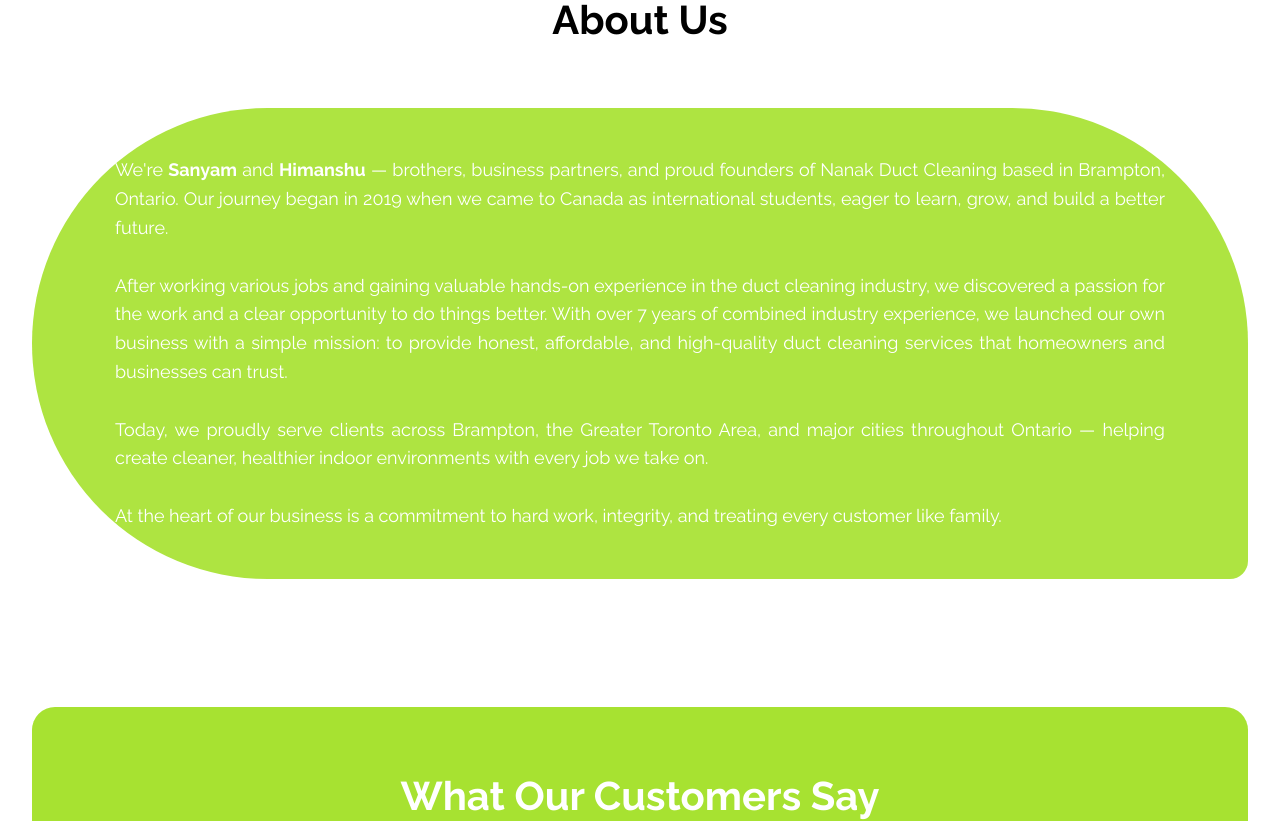
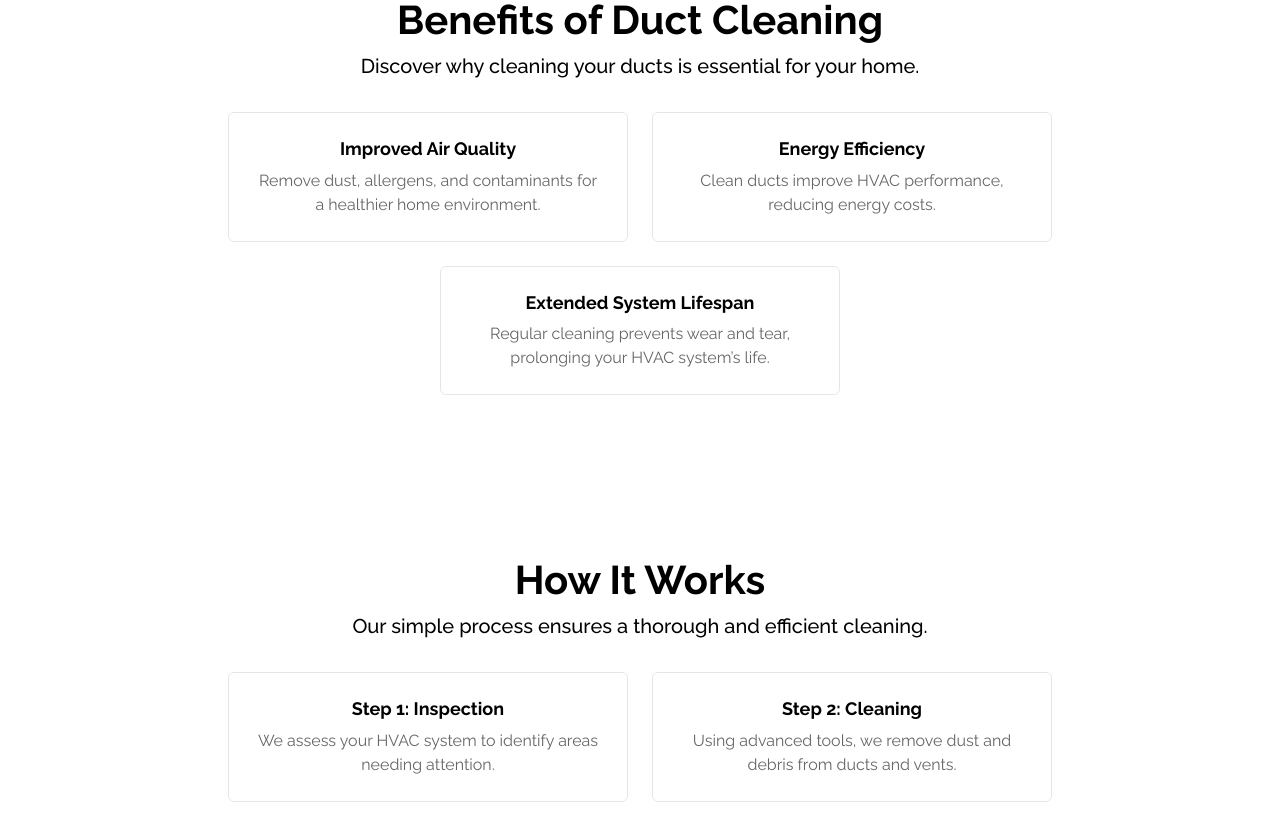
Before and after one commit to ayuktha63/nanak, a Next.js app: page / in a window 1280 px wide. Shown: the part 1720-2541 px from the top of the page. Built offline with nearby package versions, Linux system fonts and the light colour scheme.

Commit message:
added 2 new sections benifts and working from gtp

```diff
--- a/src/app/home.css
+++ b/src/app/home.css
@@ -285,6 +285,142 @@
   max-width: 100%;
 }
 
+/* Benefits Section Styles */
+.benefits-section {
+  padding: 4rem 1rem;
+  text-align: center;
+  width: 100%;
+  max-width: 1440px;
+  margin: 0 auto;
+  box-sizing: border-box;
+}
+
+.benefits-title {
+  color: #000;
+  font-family: 'Raleway', sans-serif;
+  font-size: clamp(28px, 7vw, 40px);
+  font-style: normal;
+  font-weight: 700;
+  line-height: 1.2;
+  text-align: center;
+  margin-bottom: 0.5rem;
+}
+
+.benefits-subtitle {
+  color: #000;
+  font-family: 'Raleway', sans-serif;
+  font-size: clamp(16px, 4vw, 20px);
+  font-style: normal;
+  font-weight: 500;
+  line-height: 1.4;
+  text-align: center;
+  margin-top: 0;
+  margin-bottom: 2rem;
+}
+
+.benefits-container {
+  display: flex;
+  flex-wrap: wrap;
+  gap: 1.5rem;
+  justify-content: center;
+  width: 100%;
+}
+
+.benefit-card {
+  width: 100%;
+  max-width: 400px;
+  padding: 1.5rem;
+  border-radius: 6px;
+  border: 1px solid rgba(0, 0, 0, 0.10);
+  box-sizing: border-box;
+}
+
+.benefit-heading {
+  color: #000;
+  font-family: 'Raleway', sans-serif;
+  font-size: clamp(16px, 4vw, 18px);
+  font-weight: 700;
+  line-height: 1.3;
+  margin-top: 0;
+  margin-bottom: 0.5rem;
+}
+
+.benefit-description {
+  color: #666;
+  font-family: 'Raleway', sans-serif;
+  font-size: clamp(14px, 3.5vw, 16px);
+  line-height: 1.5;
+  margin: 0;
+}
+
+/* How It Works Section Styles */
+.how-it-works-section {
+  padding: 4rem 1rem;
+  text-align: center;
+  width: 100%;
+  max-width: 1440px;
+  margin: 0 auto;
+  box-sizing: border-box;
+}
+
+.how-it-works-title {
+  color: #000;
+  font-family: 'Raleway', sans-serif;
+  font-size: clamp(28px, 7vw, 40px);
+  font-style: normal;
+  font-weight: 700;
+  line-height: 1.2;
+  text-align: center;
+  margin-bottom: 0.5rem;
+}
+
+.how-it-works-subtitle {
+  color: #000;
+  font-family: 'Raleway', sans-serif;
+  font-size: clamp(16px, 4vw, 20px);
+  font-style: normal;
+  font-weight: 500;
+  line-height: 1.4;
+  text-align: center;
+  margin-top: 0;
+  margin-bottom: 2rem;
+}
+
+.how-it-works-container {
+  display: flex;
+  flex-wrap: wrap;
+  gap: 1.5rem;
+  justify-content: center;
+  width: 100%;
+}
+
+.how-it-works-step {
+  width: 100%;
+  max-width: 400px;
+  padding: 1.5rem;
+  border-radius: 6px;
+  border: 1px solid rgba(0, 0, 0, 0.10);
+  box-sizing: border-box;
+}
+
+.how-it-works-heading {
+  color: #000;
+  font-family: 'Raleway', sans-serif;
+  font-size: clamp(16px, 4vw, 18px);
+  font-weight: 700;
+  line-height: 1.3;
+  margin-top: 0;
+  margin-bottom: 0.5rem;
+}
+
+.how-it-works-description {
+  color: #666;
+  font-family: 'Raleway', sans-serif;
+  font-size: clamp(14px, 3.5vw, 16px);
+  line-height: 1.5;
+  margin: 0;
+}
+
 /* About Us Section Styles */
 .about-us-section {
   display: flex;
@@ -548,32 +684,28 @@
   background-color: #333;
 }
 
-.map-section {
-  padding: 2rem 0;
+/* Areas We Serve Section Styles */
+.areas-we-serve {
+  padding: 4rem 2rem;
+  background-color: #AEE441;
+  border-radius: 23px 300px 300px 23px;
   width: 100%;
-  max-width: 1440px;
-  margin: 0 auto;
+  max-width: 1358px;
+  margin: 2rem auto;
+  flex-shrink: 0;
+  display: flex;
+  flex-direction: column;
+  justify-content: center;
+  align-items: center;
+  color: #fff;
+  text-align: center;
   box-sizing: border-box;
 }
 
-.map-container {
-  display: flex;
-  justify-content: center;
-  width: 100%;
-  padding-top: 2rem;
-}
-
-.map-container iframe {
-  width: 100%;
-  max-width: 1100px;
-  height: 300px;
-  border: 0;
-}
-
-/* Areas We Serve Section Styles */
 .areas-title {
   color: rgba(0, 0, 0, 0.76);
   text-align: center;
+  font-family: 'Raleway', sans-serif;
   font-size: 2.5rem;
   font-weight: 700;
   margin-top: 2rem;
@@ -581,24 +713,6 @@
   width: 100%;
   max-width: 1440px;
   padding: 0 2rem;
-  box-sizing: border-box;
-}
-
-.areas-we-serve {
-  padding: 0 2rem;
-  background-color: #AEE441;
-  border-radius: 23px 300px 300px 23px;
-  width: 100%;
-  max-width: 1358px;
-  height: 428px;
-  margin: 2rem auto 10rem auto;
-  flex-shrink: 0;
-  display: flex;
-  flex-direction: column;
-  justify-content: center;
-  align-items: center;
-  color: #fff;
-  text-align: center;
   box-sizing: border-box;
 }
 
@@ -620,6 +734,7 @@
 
 .areas-column p {
   margin: 0;
+  font-family: 'Raleway', sans-serif;
   font-size: 1rem;
   font-weight: 500;
 }
@@ -681,6 +796,14 @@
 
   .services-container {
     flex-wrap: nowrap;
+  }
+
+  .benefits-container {
+    flex-direction: row;
+  }
+
+  .how-it-works-container {
+    flex-direction: row;
   }
 
   .contact-content-wrapper {
@@ -776,8 +899,52 @@
     max-width: 100%;
   }
 
-  .big-service-image {
-    display: none;
+  .benefits-section {
+    padding: 3rem 1rem;
+    max-width: 100%;
+  }
+
+  .benefits-title {
+    font-size: clamp(24px, 6vw, 32px);
+    line-height: 1.2;
+  }
+
+  .benefits-subtitle {
+    font-size: clamp(14px, 3.5vw, 16px);
+    line-height: 1.4;
+  }
+
+  .how-it-works-section {
+    padding: 3rem 1rem;
+    max-width: 100%;
+  }
+
+  .how-it-works-title {
+    font-size: clamp(24px, 6vw, 32px);
+    line-height: 1.2;
+  }
+
+  .how-it-works-subtitle {
+    font-size: clamp(14px, 3.5vw, 16px);
+    line-height: 1.4;
+  }
+
+  .benefits-container {
+    flex-direction: column;
+    align-items: center;
+  }
+
+  .how-it-works-container {
+    flex-direction: column;
+    align-items: center;
+  }
+
+  .benefit-card {
+    max-width: 100%;
+  }
+
+  .how-it-works-step {
+    max-width: 100%;
   }
 
   .about-us-section {
@@ -820,10 +987,6 @@
     max-width: 100%;
   }
 
-  .map-section {
-    max-width: 100%;
-  }
-
   .areas-title {
     max-width: 100%;
     padding: 0 1rem;
@@ -833,6 +996,14 @@
 
 @media (min-width: 768px) {
   .services-section {
+    padding: 4rem 2rem;
+  }
+
+  .benefits-section {
+    padding: 4rem 2rem;
+  }
+
+  .how-it-works-section {
     padding: 4rem 2rem;
   }
 
@@ -916,6 +1087,14 @@
     padding: 4rem 2rem;
   }
 
+  .benefits-section {
+    padding: 4rem 2rem;
+  }
+
+  .how-it-works-section {
+    padding: 4rem 2rem;
+  }
+
   .about-us-section {
     padding: 4rem 2rem;
   }
@@ -933,7 +1112,7 @@
   }
 
   .areas-we-serve {
-    padding: 0 2rem;
+    padding: 4rem 2rem;
     max-width: 1358px;
   }
 
@@ -969,6 +1148,14 @@
     padding: 3rem 1rem;
   }
 
+  .benefits-section {
+    padding: 3rem 1rem;
+  }
+
+  .how-it-works-section {
+    padding: 3rem 1rem;
+  }
+
   .service-box {
     padding: 0.75rem;
   }
@@ -976,6 +1163,14 @@
   .service-image-container {
     width: 100px;
     height: 100px;
+  }
+
+  .benefit-card {
+    padding: 0.75rem;
+  }
+
+  .how-it-works-step {
+    padding: 0.75rem;
   }
 
   .about-us-section {
@@ -1000,12 +1195,10 @@
   }
 
   .areas-we-serve {
-    height: auto;
     padding: 1.5rem;
   }
 
   .areas-list {
-    flex-direction: column;
     gap: 1rem;
   }
 
--- a/src/app/page.js
+++ b/src/app/page.js
@@ -60,6 +60,38 @@
   },
 ];
 
+// Data for the benefits section
+const benefitsData = [
+  {
+    title: "Improved Air Quality",
+    description: "Remove dust, allergens, and contaminants for a healthier home environment.",
+  },
+  {
+    title: "Energy Efficiency",
+    description: "Clean ducts improve HVAC performance, reducing energy costs.",
+  },
+  {
+    title: "Extended System Lifespan",
+    description: "Regular cleaning prevents wear and tear, prolonging your HVAC system’s life.",
+  },
+];
+
+// Data for the how it works section
+const howItWorksData = [
+  {
+    step: "Step 1: Inspection",
+    description: "We assess your HVAC system to identify areas needing attention.",
+  },
+  {
+    step: "Step 2: Cleaning",
+    description: "Using advanced tools, we remove dust and debris from ducts and vents.",
+  },
+  {
+    step: "Step 3: Final Check",
+    description: "We ensure your system is clean and functioning optimally.",
+  },
+];
+
 // Reusable component for the accordion-style FAQ
 const FaqItem = ({ question, answer, isOpen, onClick }) => {
   return (
@@ -106,7 +138,27 @@
   );
 };
 
-// Services Section Component with Updated Layout
+// Reusable component for benefits card
+const BenefitCard = ({ title, description }) => {
+  return (
+    <div className="benefit-card">
+      <h5 className="benefit-heading">{title}</h5>
+      <p className="benefit-description">{description}</p>
+    </div>
+  );
+};
+
+// Reusable component for how it works step
+const HowItWorksStep = ({ step, description }) => {
+  return (
+    <div className="how-it-works-step">
+      <h5 className="how-it-works-heading">{step}</h5>
+      <p className="how-it-works-description">{description}</p>
+    </div>
+  );
+};
+
+// Services Section Component
 const ServicesSection = () => {
   return (
     <section id="services" className="services-section">
@@ -246,19 +298,37 @@
         {/* Services Section */}
         <ServicesSection />
 
-        {/* About Us Section */}
-        <section id="about-us" className="section about-us-section" data-aos="fade-up">
-          <h2 className="about-us-title" data-aos="fade-up">About Us</h2>
-          <div className="about-us-box" data-aos="zoom-in">
-            <p className="about-us-text">
-              We&apos;re <strong>Sanyam</strong> and <strong>Himanshu</strong> — brothers, business partners, and proud founders of Nanak Duct Cleaning based in Brampton, Ontario. Our journey began in 2019 when we came to Canada as international students, eager to learn, grow, and build a better future.
-              <br /><br />
-              After working various jobs and gaining valuable hands-on experience in the duct cleaning industry, we discovered a passion for the work and a clear opportunity to do things better. With over 7 years of combined industry experience, we launched our own business with a simple mission: to provide honest, affordable, and high-quality duct cleaning services that homeowners and businesses can trust.
-              <br /><br />
-              Today, we proudly serve clients across Brampton, the Greater Toronto Area, and major cities throughout Ontario — helping create cleaner, healthier indoor environments with every job we take on.
-              <br /><br />
-              At the heart of our business is a commitment to hard work, integrity, and treating every customer like family.
-            </p>
+        {/* Benefits Section */}
+        <section id="benefits" className="section benefits-section" data-aos="fade-up">
+          <h2 className="benefits-title" data-aos="fade-up">Benefits of Duct Cleaning</h2>
+          <p className="benefits-subtitle" data-aos="fade-up" data-aos-delay="200">
+            Discover why cleaning your ducts is essential for your home.
+          </p>
+          <div className="benefits-container" data-aos="fade-up" data-aos-delay="400">
+            {benefitsData.map((benefit, index) => (
+              <BenefitCard
+                key={index}
+                title={benefit.title}
+                description={benefit.description}
+              />
+            ))}
+          </div>
+        </section>
+
+        {/* How It Works Section */}
+        <section id="how-it-works" className="section how-it-works-section" data-aos="fade-up">
+          <h2 className="how-it-works-title" data-aos="fade-up">How It Works</h2>
+          <p className="how-it-works-subtitle" data-aos="fade-up" data-aos-delay="200">
+            Our simple process ensures a thorough and efficient cleaning.
+          </p>
+          <div className="how-it-works-container" data-aos="fade-up" data-aos-delay="400">
+            {howItWorksData.map((step, index) => (
+              <HowItWorksStep
+                key={index}
+                step={step.step}
+                description={step.description}
+              />
+            ))}
           </div>
         </section>
 
@@ -284,6 +354,22 @@
           </div>
         </section>
 
+        {/* About Us Section */}
+        <section id="about-us" className="section about-us-section" data-aos="fade-up">
+          <h2 className="about-us-title" data-aos="fade-up">About Us</h2>
+          <div className="about-us-box" data-aos="zoom-in">
+            <p className="about-us-text">
+              We&apos;re <strong>Sanyam</strong> and <strong>Himanshu</strong> — brothers, business partners, and proud founders of Nanak Duct Cleaning based in Brampton, Ontario. Our journey began in 2019 when we came to Canada as international students, eager to learn, grow, and build a better future.
+              <br /><br />
+              After working various jobs and gaining valuable hands-on experience in the duct cleaning industry, we discovered a passion for the work and a clear opportunity to do things better. With over 7 years of combined industry experience, we launched our own business with a simple mission: to provide honest, affordable, and high-quality duct cleaning services that homeowners and businesses can trust.
+              <br /><br />
+              Today, we proudly serve clients across Brampton, the Greater Toronto Area, and major cities throughout Ontario — helping create cleaner, healthier indoor environments with every job we take on.
+              <br /><br />
+              At the heart of our business is a commitment to hard work, integrity, and treating every customer like family.
+            </p>
+          </div>
+        </section>
+
         {/* FAQ Section (Accordion Style) */}
         <section id="faq" className="section faq-section" data-aos="fade-up">
           <h2 className="faq-title">Frequently Asked Questions</h2>
@@ -300,7 +386,7 @@
           </div>
         </section>
 
-        {/* Updated Contact Us Section */}
+        {/* Contact Us Section */}
         <section id="contact-us" className="section contact-us-section" data-aos="fade-up">
           <div className="contact-content-wrapper">
             <div className="contact-left" data-aos="fade-right">
@@ -337,25 +423,10 @@
           </div>
         </section>
 
-        {/* Map Section */}
-        <section className="map-section" data-aos="fade-up">
-          <div className="map-container">
-            <iframe
-              src="https://www.google.com/maps/embed?pb=!1m18!1m12!1m3!1d2882.5731747723944!2d-79.72572072433802!3d43.740192946800825!2m3!1f0!2f0!3f0!3m2!1i1024!2i768!4f13.1!3m3!1m2!1s0x84d1c08d7e37c381%3A0xba0e7a9314944ed9!2sNanak%20duct%20cleaning!5e0!3m2!1sen!2sin!4v1756155577044!5m2!1sen!2sin"
-              width="100%"
-              height="300"
-              style={{ border: 0 }}
-              allowFullScreen=""
-              loading="lazy"
-              referrerPolicy="no-referrer-when-downgrade"
-            ></iframe>
-          </div>
-        </section>
-
         {/* Areas We Serve Section */}
-        <h2 className="areas-title" data-aos="fade-up">Areas We Serve</h2>
-        <section id="areas-we-serve" className="areas-we-serve" data-aos="fade-up">
-          <div className="areas-list">
+        <section id="areas-we-serve" className="section areas-we-serve" data-aos="fade-up">
+          <h2 className="areas-title" data-aos="fade-up">Areas We Serve</h2>
+          <div className="areas-list" data-aos="fade-up" data-aos-delay="200">
             {areas.map((column, index) => (
               <div key={index} className="areas-column" data-aos="fade-up" data-aos-delay={index * 100}>
                 {column.map((city) => (
--- a/src/app/testimonials.css
+++ b/src/app/testimonials.css
@@ -12,7 +12,6 @@
   background: #A7E231;
   padding: 2rem;
   width: 100%;
-  /* /* width: 1374px; */
 min-height: 613px;
   max-width: 1380px;
   margin: 0 auto;
--- a/src/components/Header.js
+++ b/src/components/Header.js
@@ -20,8 +20,8 @@
     <nav className="nav-links-desktop">
       <a href="#home" className="nav-link">Home</a>
       <a href="#services" className="nav-link">Services</a>
+      <a href="#testimonials" className="nav-link">Testimonials</a>
       <a href="#about-us" className="nav-link">About Us</a>
-      <a href="#testimonials" className="nav-link">Testimonials</a>
       <a href="#faq" className="nav-link">FAQ</a>
       <a href="#contact-us" className="nav-link">Contact Us</a>
     </nav>
```
